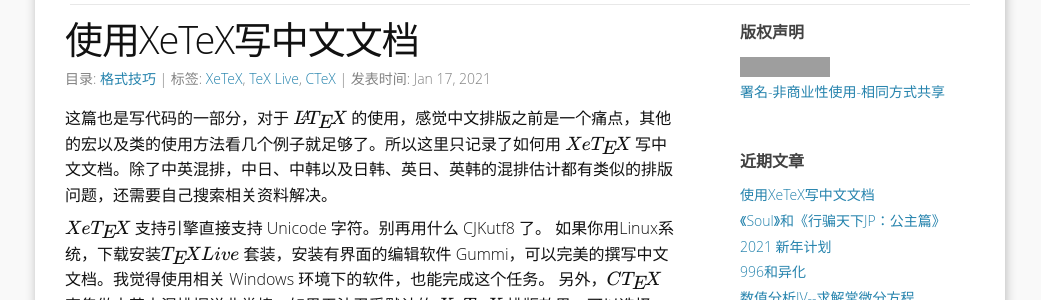
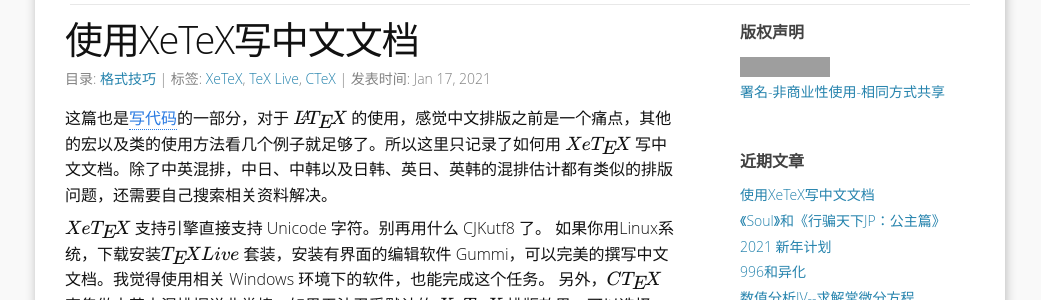
Before and after one commit to yulijia/cn, a Jekyll site: the page built from _posts/2021-01-17-Write-Chinese-document-with-XeTeX.md, in a window 1280 px wide. Shown: the part 215-515 px from the top of the page, without its empty margins (120-1161 px from the left). Built offline with Jekyll 4.4.1, drawn with Linux system fonts in a browser that asks for light colours; formulas are drawn with MathJax 3; comment, search, counter and statistics services are not loaded; some of the changed lines change nothing that is shown; grey boxes are pictures that could not be loaded.

Commit message:
update link

```diff
--- a/_posts/2021-01-17-Write-Chinese-document-with-XeTeX.md
+++ b/_posts/2021-01-17-Write-Chinese-document-with-XeTeX.md
@@ -10,7 +10,7 @@ tags:
 - CTeX
 ---
 
-这篇也是写代码的一部分，对于 $$\LaTeX$$ 的使用，感觉中文排版之前是一个痛点，其他的宏以及类的使用方法看几个例子就足够了。所以这里只记录了如何用 $$Xe\TeX$$ 写中文文档。除了中英混排，中日、中韩以及日韩、英日、英韩的混排估计都有类似的排版问题，还需要自己搜索相关资料解决。
+这篇也是[写代码](http://yulijia.net/cn/%E8%81%9A%E7%B1%BB%E4%B8%8D%E8%83%BD/2020/01/02/Write-code.html)的一部分，对于 $$\LaTeX$$ 的使用，感觉中文排版之前是一个痛点，其他的宏以及类的使用方法看几个例子就足够了。所以这里只记录了如何用 $$Xe\TeX$$ 写中文文档。除了中英混排，中日、中韩以及日韩、英日、英韩的混排估计都有类似的排版问题，还需要自己搜索相关资料解决。
 
 $$Xe\TeX$$ 支持引擎直接支持 Unicode 字符。别再用什么 CJKutf8 了。 如果你用Linux系统，下载安装$$\TeX Live$$ 套装，安装有界面的编辑软件 Gummi，可以完美的撰写中文文档。我觉得使用相关 Windows 环境下的软件，也能完成这个任务。 另外，$$C\TeX$$ 宏集做中英文混排据说非常棒，如果无法忍受默认的 $$Xe\TeX$$ 排版效果，可以选择 $$C\TeX$$ 宏集。对于我来说用最简单的就足够了。
 
```
